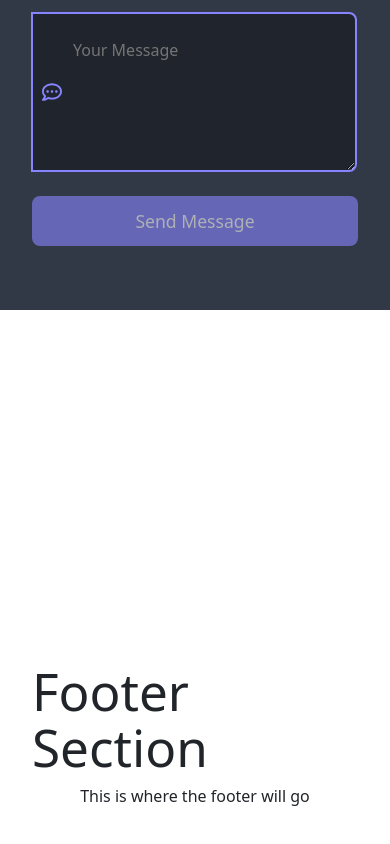
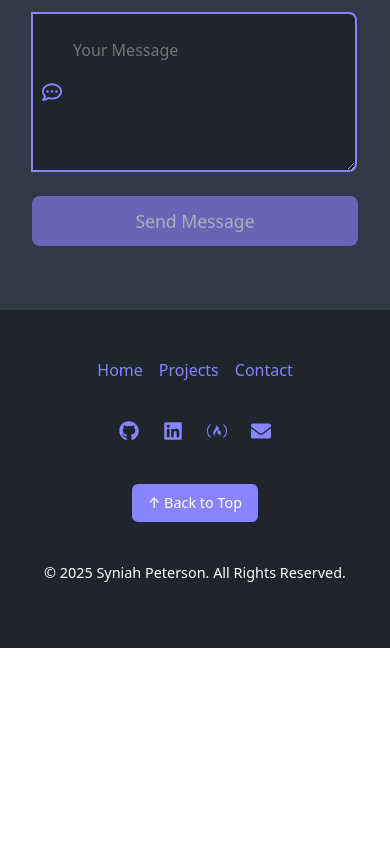
Before and after one commit to syniahpeterson/my-portfolio, a React (Vite) app: page / in a window 390 px wide. Shown: the part 5679-6523 px from the top of the page. After the commit the page ends 6327 px from the top, so only its background shows below. Built offline with nearby package versions, Linux system fonts and the light colour scheme.

Commit message:
feat: Enhance Footer component with scroll animation, social links, and back-to-top button

```diff
--- a/src/components/Footer.jsx
+++ b/src/components/Footer.jsx
@@ -1,9 +1,101 @@
-const Footer = () => {
+import React, { useRef, useEffect } from "react";
+import { FaGithub, FaLinkedin, FaEnvelope } from "react-icons/fa";
+import { SiFreecodecamp } from "react-icons/si";
+import "../styles/Footer.css";
+
+// Footer.jsx: Portfolio footer with quick links, social icons, scroll animation, and theme support
+const Footer = ({ theme }) => {
+  const footerRef = useRef(null);
+
+  // Scroll animation: adds "active" class when in viewport and on theme change
+  useEffect(() => {
+    const observer = new IntersectionObserver(
+      ([entry]) => {
+        if (entry.isIntersecting) {
+          entry.target.classList.add("active");
+        } else {
+          entry.target.classList.remove("active");
+        }
+      },
+      { threshold: 0.1 }
+    );
+
+    if (footerRef.current) observer.observe(footerRef.current);
+
+    // Listen for themechange and update active class immediately
+    const handleThemeChange = () => {
+      if (footerRef.current) {
+        const rect = footerRef.current.getBoundingClientRect();
+        const inView = rect.top < window.innerHeight && rect.bottom > 0;
+        if (inView) {
+          footerRef.current.classList.add("active");
+        } else {
+          footerRef.current.classList.remove("active");
+        }
+      }
+    };
+    window.addEventListener("themechange", handleThemeChange);
+
+    return () => {
+      if (footerRef.current) observer.unobserve(footerRef.current);
+      window.removeEventListener("themechange", handleThemeChange);
+    };
+  }, []);
+
+  // Scroll to top button handler
+  const scrollToTop = () => {
+    window.scrollTo({ top: 0, behavior: "smooth" });
+  };
+
   return (
-    <div className="section">
-      <h1>Footer Section</h1>
-      <p>This is where the footer will go</p>
-    </div>
+    <footer ref={footerRef} className={`footer-section ${theme}`}>
+      <div className="footer-container">
+        {/* Quick navigation links */}
+        <div className="footer-links">
+          <a href="#home">Home</a>
+          <a href="#projects">Projects</a>
+          <a href="#contact">Contact</a>
+        </div>
+
+        {/* Social and email icons */}
+        <div className="footer-socials">
+          <a
+            href="https://github.com/syniahpeterson"
+            target="_blank"
+            rel="noopener noreferrer"
+          >
+            <FaGithub />
+          </a>
+          <a
+            href="https://www.linkedin.com/in/syniahpeterson"
+            target="_blank"
+            rel="noopener noreferrer"
+          >
+            <FaLinkedin />
+          </a>
+          <a
+            href="https://www.freecodecamp.org/syniahpeterson"
+            target="_blank"
+            rel="noopener noreferrer"
+          >
+            <SiFreecodecamp />
+          </a>
+          <a href="mailto:syniahpeterson@gmail.com">
+            <FaEnvelope />
+          </a>
+        </div>
+
+        {/* Back to Top button */}
+        <button className="back-to-top" onClick={scrollToTop}>
+          ↑ Back to Top
+        </button>
+
+        {/* Copyright notice */}
+        <div className="footer-bottom">
+          <p>© 2025 Syniah Peterson. All Rights Reserved.</p>
+        </div>
+      </div>
+    </footer>
   );
 };
 
--- /dev/null
+++ b/src/styles/Footer.css
@@ -0,0 +1,98 @@
+.footer-section {
+  width: 100%;
+  background-color: var(--bg-color);
+  color: var(--text-color);
+  padding: 3rem 2rem;
+  display: flex;
+  justify-content: center;
+  text-align: center;
+  opacity: 0;
+  transform: translateY(30px);
+  transition: all 0.8s ease-out;
+}
+
+.footer-section.active {
+  opacity: 1;
+  transform: translateY(0);
+}
+
+.footer-container {
+  max-width: 1200px;
+  width: 100%;
+  display: flex;
+  flex-direction: column;
+  gap: 1.5rem;
+  align-items: center;
+}
+
+/* Quick links row */
+.footer-links {
+  display: flex;
+  gap: 2rem;
+  flex-wrap: wrap;
+}
+
+.footer-links a {
+  color: var(--main-color);
+  text-decoration: none;
+  font-weight: 500;
+  transition: color 0.3s ease;
+}
+
+.footer-links a:hover {
+  color: var(--text-color);
+}
+
+/* Social + email icons row */
+.footer-socials {
+  display: flex;
+  gap: 1.5rem;
+  font-size: 1.5rem;
+  margin-top: 0.5rem;
+}
+
+.footer-socials a {
+  color: var(--main-color);
+  transition: color 0.3s ease, transform 0.3s ease;
+}
+
+.footer-socials a:hover {
+  color: var(--text-color);
+  transform: translateY(-3px);
+}
+
+/* Back to Top button */
+.back-to-top {
+  margin-top: 1rem;
+  background-color: var(--main-color);
+  color: #fff;
+  border: none;
+  padding: 0.5rem 1rem;
+  border-radius: 6px;
+  cursor: pointer;
+  font-size: 0.9rem;
+  transition: all 0.3s ease;
+}
+
+.back-to-top:hover {
+  transform: translateY(-3px);
+  box-shadow: 0 5px 15px rgba(136, 132, 255, 0.4);
+}
+
+/* Bottom copyright text */
+.footer-bottom p {
+  font-size: 0.9rem;
+  color: var(--text-color);
+  margin-top: 1rem;
+}
+
+/* Responsive adjustments */
+@media (max-width: 768px) {
+  .footer-links {
+    gap: 1rem;
+  }
+
+  .footer-socials {
+    font-size: 1.25rem;
+  }
+}
```
